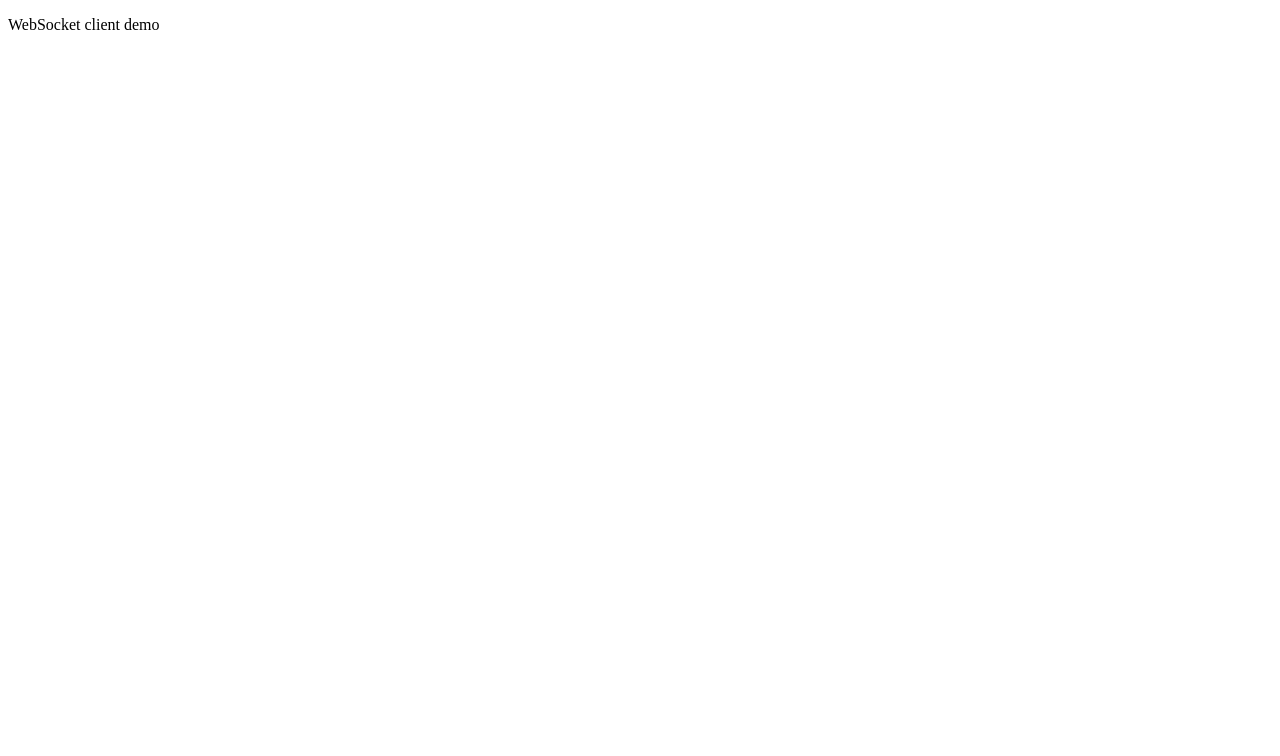
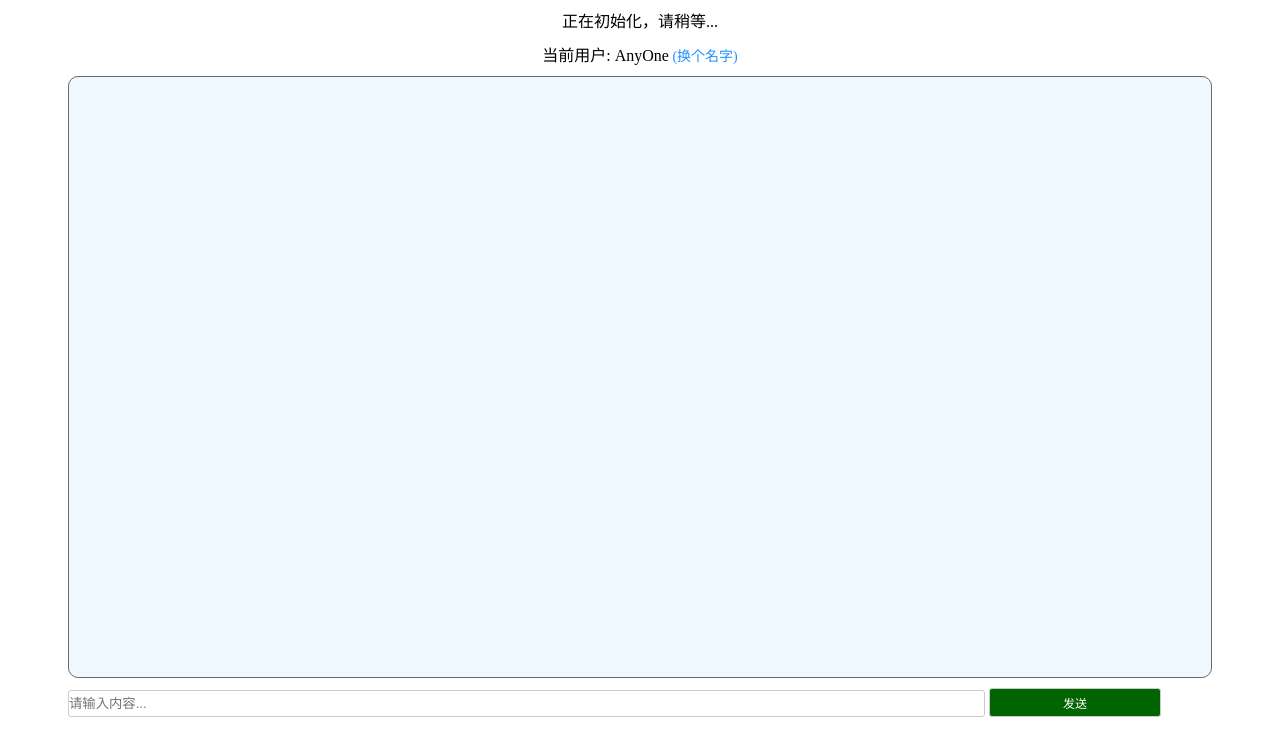
Before and after one commit to kyle-go/nodejs-chat, a website: page client.html in a window 1280 px wide. Drawn offline with nearby package versions, Linux system fonts and the light colour scheme.

Commit message:
client.html style

```diff
--- a/client.html
+++ b/client.html
@@ -5,13 +5,68 @@
     <meta name="viewport"
           content="width=device-width, user-scalable=no, initial-scale=1.0, maximum-scale=1.0, minimum-scale=1.0">
     <meta charset="UTF-8">
-    <title>Client</title>
+    <title>匿名群聊</title>
     <script src="https://cdn.bootcss.com/jquery/3.3.1/jquery.min.js"></script>
     <script src="https://cdn.bootcss.com/js-cookie/latest/js.cookie.min.js"></script>
+    <style>
+        .init {
+            text-align: center;
+        }
+
+        .current-user {
+            text-align: center;
+            margin: 10px;
+        }
+
+        .change-name {
+            color: dodgerblue;
+            cursor: pointer;
+            font-size: 14px;
+        }
+
+        .chat {
+            margin: 0 60px;
+            background-color: aliceblue;
+            border: dimgray 1px solid;
+            border-radius: 10px;
+            height: 600px;
+        }
+
+        .chat-send {
+            margin: 10px 60px;
+        }
+
+        input {
+            display: inline-block;
+            border: #ccc 1px solid;
+            border-radius: 3px;
+            padding: 5px 0;
+            width: 80%;
+        }
+
+        button {
+            width: 15%;
+            padding: 5px 0;
+            background-color: darkgreen;
+            border-radius: 3px;
+            border: #ccc 1px solid;
+            font-size: 12px;
+            color: white;
+        }
+    </style>
 </head>
 
 <body>
-<p> WebSocket client demo</p>
+<div class="init">正在初始化，请稍等...</div>
+<div class="content">
+    <div class="current-user">当前用户: <a>AnyOne</a><a class="change-name"> (换个名字)</a></div>
+    <div class="chat">
+    </div>
+    <div class="chat-send">
+        <input type="text" placeholder="请输入内容...">
+        <button>发送</button>
+    </div>
+</div>
 <script>
     // 我的名字
     let name = "AnyOne";
@@ -44,6 +99,7 @@
         if (m.startsWith(prefix_new_id)) {  // 新名字
             let new_name = m.substring(prefix_new_id.length);
             Cookies.set(cookie_name, new_name, {expires: 3});
+            name = new_name;
         } else if (prefix_message_text) {
             let text = m.startsWith(prefix_message_text);
             let pos = text.indexOf(split_str);
```
